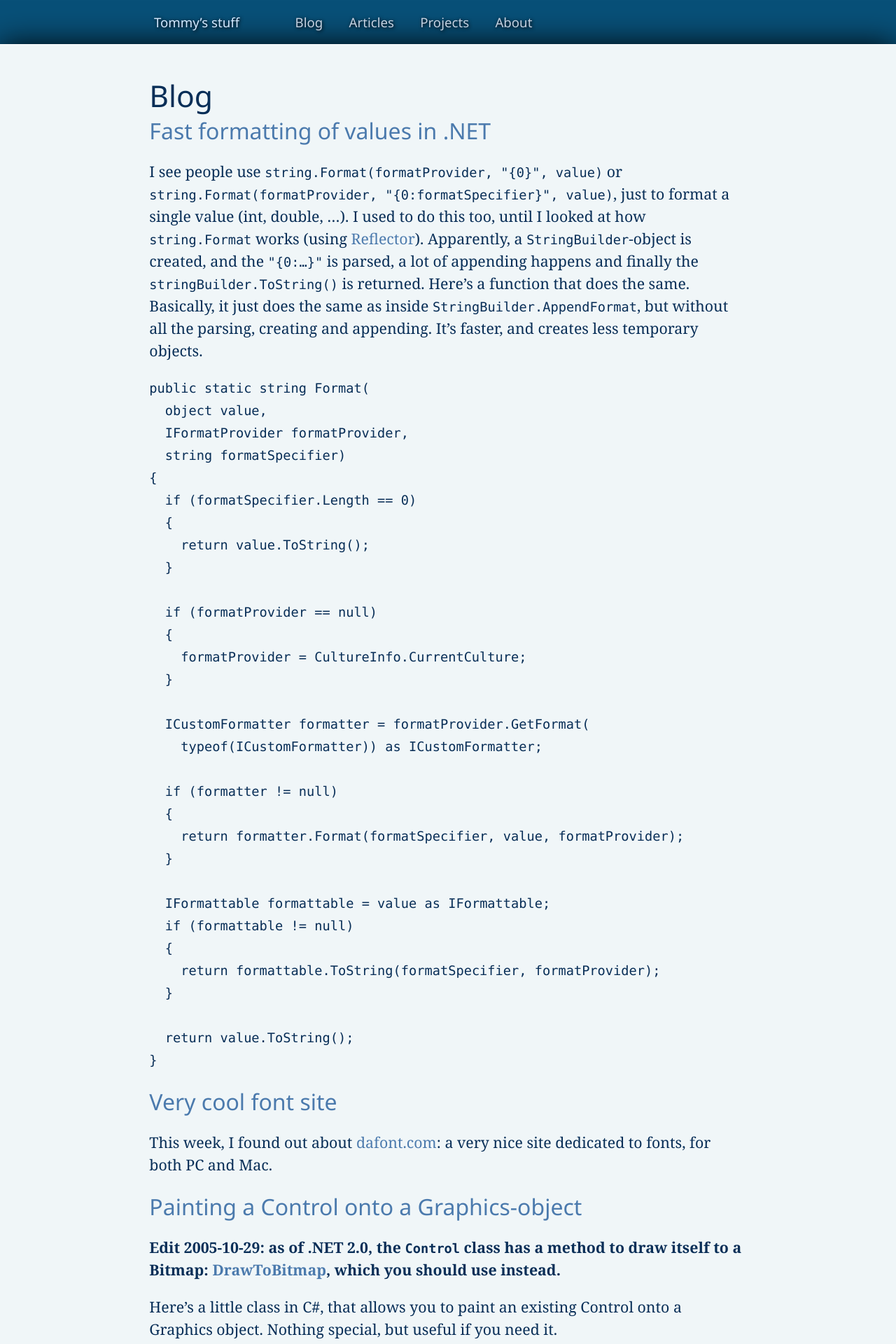
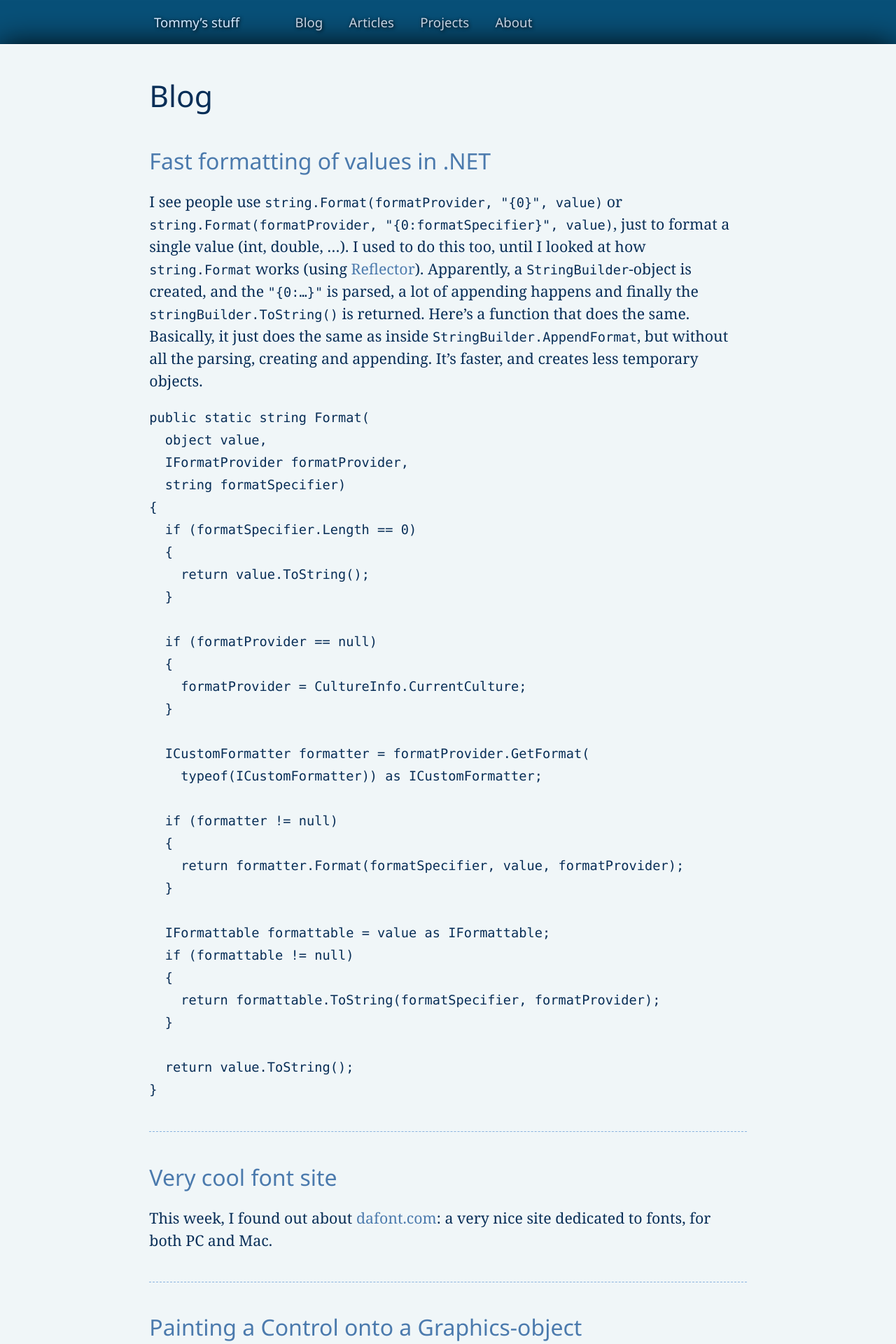
Before and after one commit to tommy-carlier/www.tcx.be, a Jekyll site: the page built from blog/index.html, in a window 1280 px wide. Shown: the top 1920 px of the page at 70% size. Built offline with Jekyll 4.4.1, drawn with Linux system fonts in a browser that asks for light colours; the list of posts is cut into pages by our own code.

Commit message:
Tweaks to styling of blog list

```diff
--- a/assets/_sass/style-vars.sass
+++ b/assets/_sass/style-vars.sass
@@ -15,3 +15,4 @@ $hyperlink-color: #4B7AAD
 $hyperlink-highlight-color: #8AB3DF
 $code-font: normal 14pt "Source Code Pro", Consolas, monospace
 $content-footer-font: normal 12pt/200% "Segoe UI", Avenir, Tahoma, sans-serif
+$separator-border: dashed 1px #8AB3DF
--- a/assets/site.sass
+++ b/assets/site.sass
@@ -117,6 +117,14 @@ table.no-border
   border-collapse: collapse
   border: none
 
+.list > article
+  margin: 2em 0
+  padding: 0 0 1em
+  border-bottom: $separator-border
+
+  &:last-child
+    margin-bottom: 1em
+
 @media print
 
   body > header,
@@ -146,6 +154,9 @@ table.no-border
     &> footer
       display: none
 
+  .list > article
+    border-color: #000
+
 @media only screen and (max-width: 640px)
   body
     font-size: 10pt
```
